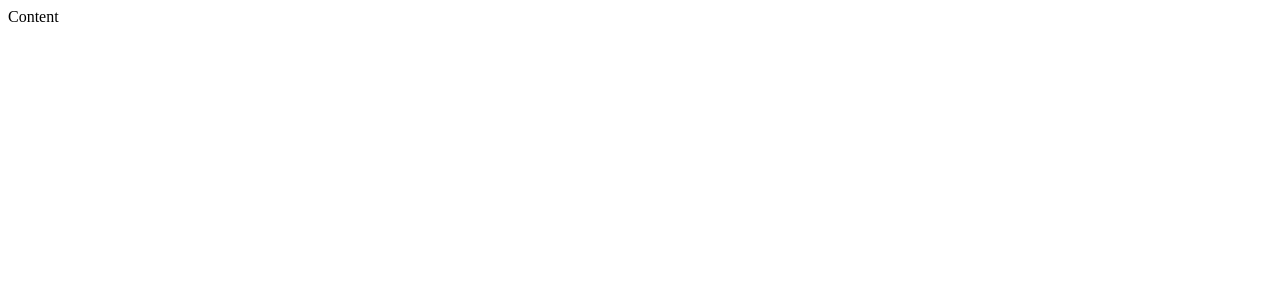
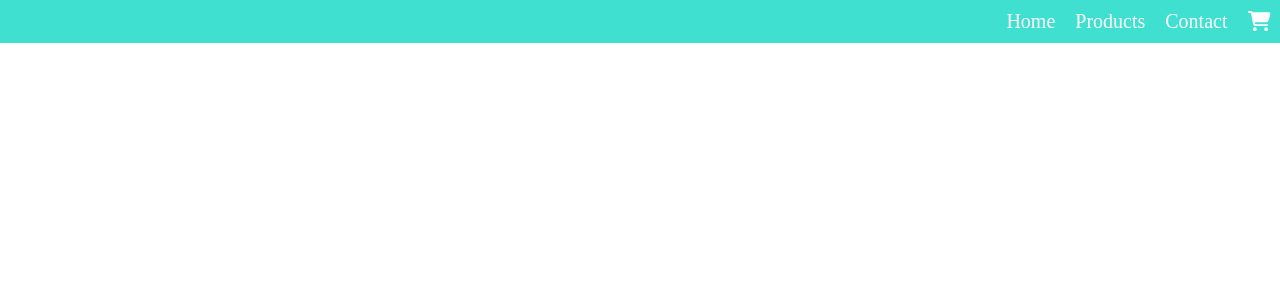
Before and after one commit to dvergnir/js-frameworks-ca, a React (Vite) app: page / in a window 1280 px wide. Shown: the top 300 px of the page. Built offline with nearby package versions, Linux system fonts and the light colour scheme.

Commit message:
header styling and html

```diff
--- a/src/App.jsx
+++ b/src/App.jsx
@@ -2,14 +2,14 @@ import { useState } from "react";
 import reactLogo from "./assets/react.svg";
 import viteLogo from "/vite.svg";
 import "./App.css";
+import Header from "./components/Header";
+import { BrowserRouter, Routes, Route, Link } from "react-router-dom";
 
 function App() {
-  const [count, setCount] = useState(0);
-
   return (
-    <>
-      <div>Content</div>
-    </>
+    <BrowserRouter>
+      <Header />
+    </BrowserRouter>
   );
 }
 
--- /dev/null
+++ b/src/App.styles.jsx
@@ -0,0 +1,5 @@
+import styled from "styled-components";
+
+//export const ListItem = styled.li`
+// text-decoration: none;
+//`;
--- a/src/components/Header.jsx
+++ b/src/components/Header.jsx
@@ -0,0 +1,30 @@
+import { Link } from "react-router-dom";
+import { FontAwesomeIcon } from "@fortawesome/react-fontawesome";
+import { faShoppingCart } from "@fortawesome/free-solid-svg-icons";
+
+function Header() {
+  return (
+    <header>
+      <nav>
+        <ul>
+          <li>
+            <Link to="/">Home</Link>
+          </li>
+          <li>
+            <Link to="/products">Products</Link>
+          </li>
+          <li>
+            <Link to="/contact">Contact</Link>
+          </li>
+          <li id="cart">
+            <Link to="/cart">
+              <FontAwesomeIcon icon={faShoppingCart} />
+            </Link>
+          </li>
+        </ul>
+      </nav>
+    </header>
+  );
+}
+
+export default Header;
--- a/src/index.css
+++ b/src/index.css
@@ -0,0 +1,24 @@
+body {
+  margin: 0;
+}
+
+header {
+  background-color: turquoise;
+}
+
+ul {
+  margin-top: 0px;
+  list-style: none;
+  display: flex;
+  justify-content: end;
+}
+
+li {
+  padding: 10px;
+}
+
+a {
+  text-decoration: none;
+  font-size: 20px;
+  color: white;
+}
```
Also changed, not shown: package.json (+6 -1 lines), 1 other file (tests, documents, lock files or other folders).
